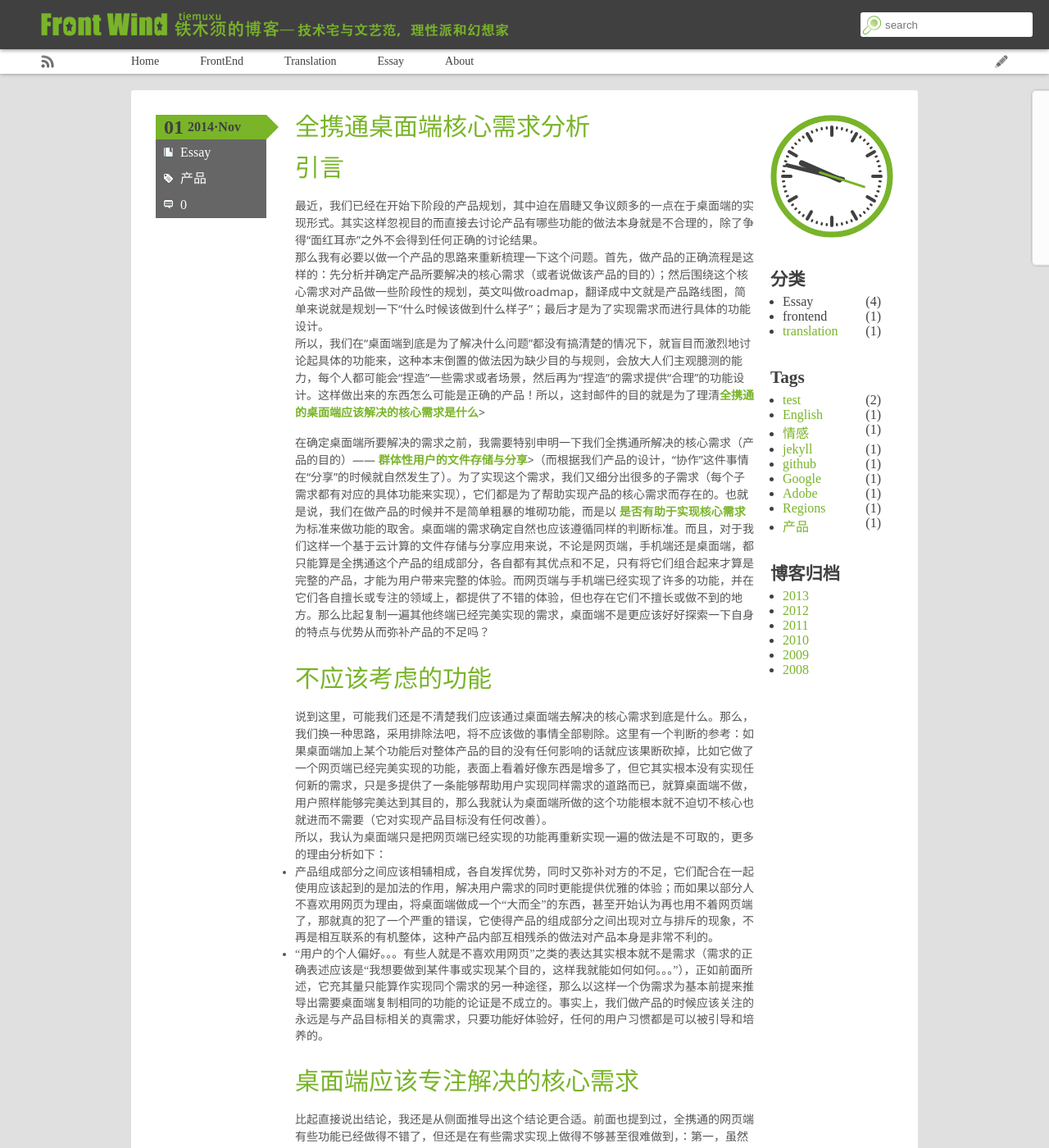
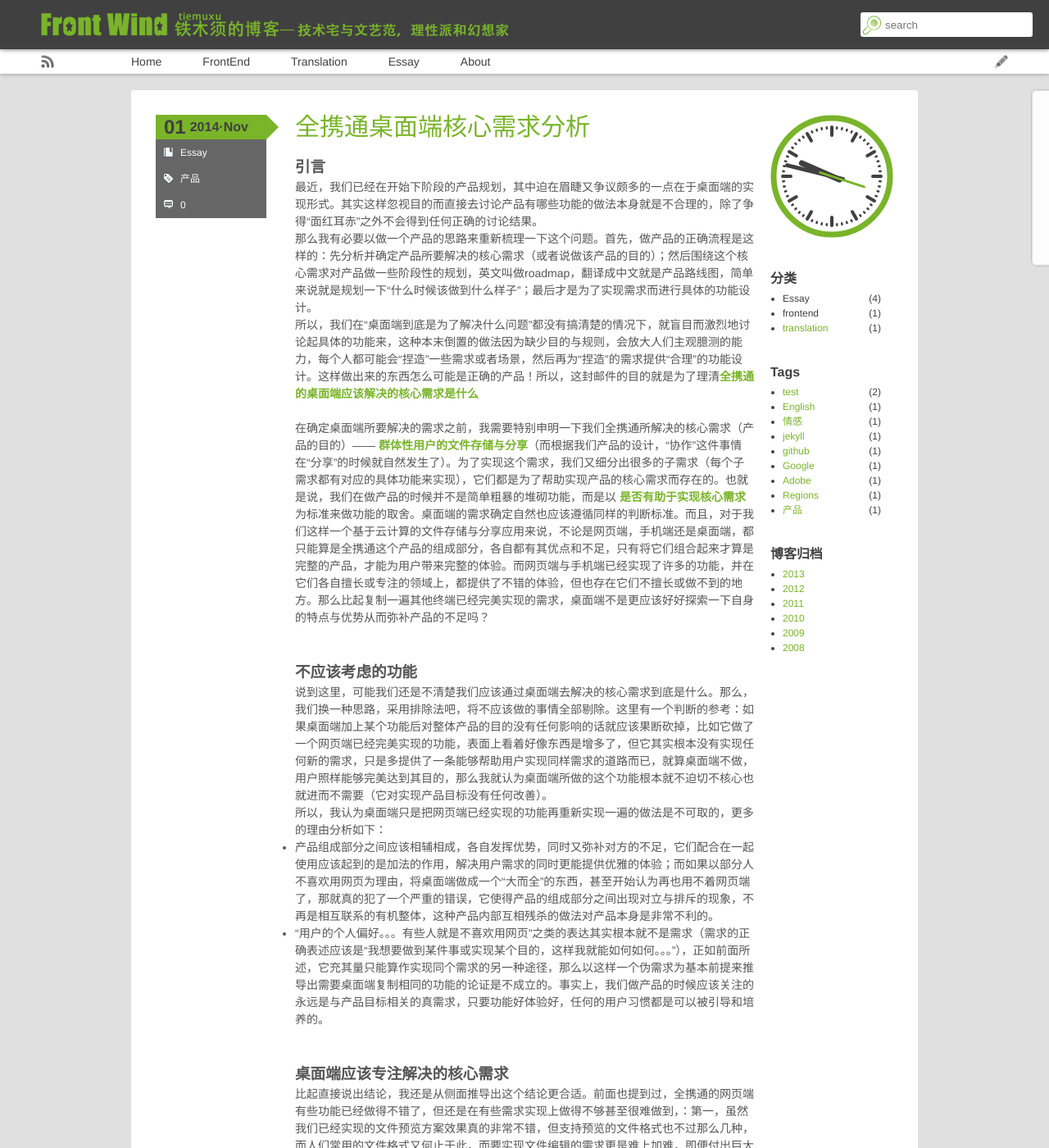
Before and after one commit to tiemuxu/tiemuxu.github.com, a Jekyll site: the page built from _posts/Essay/2014-11-01-Demand-Analysis-For-PC-Client-Of-HandsSync.html, in a window 1280 px wide and 1400 px high. Shown: the whole window at 82% size. Built offline with Jekyll 4.4.1, drawn with Linux system fonts in a browser that asks for light colours; Markdown is read by kramdown in place of the engine named in the settings; comment, search, counter and statistics services are not loaded; some of the changed text lies outside the part shown.

Commit message:
Correct some faults in new essay

```diff
--- a/_posts/Essay/2014-11-01-Demand-Analysis-For-PC-Client-Of-HandsSync.html
+++ b/_posts/Essay/2014-11-01-Demand-Analysis-For-PC-Client-Of-HandsSync.html
@@ -5,15 +5,15 @@ categories: Essay
 tags: 产品
 ---
 <div>
-	<h2>引言</h2>
+	<h3>引言</h3>
 	<p>最近，我们已经在开始下阶段的产品规划，其中迫在眉睫又争议颇多的一点在于桌面端的实现形式。其实这样忽视目的而直接去讨论产品有哪些功能的做法本身就是不合理的，除了争得“面红耳赤”之外不会得到任何正确的讨论结果。</p>
 	<p>那么我有必要以做一个产品的思路来重新梳理一下这个问题。首先，做产品的正确流程是这样的：先分析并确定产品所要解决的核心需求（或者说做该产品的目的）；然后围绕这个核心需求对产品做一些阶段性的规划，英文叫做roadmap，翻译成中文就是产品路线图，简单来说就是规划一下“什么时候该做到什么样子”；最后才是为了实现需求而进行具体的功能设计。</p>
-	<p>所以，我们在“桌面端到底是为了解决什么问题”都没有搞清楚的情况下，就盲目而激烈地讨论起具体的功能来，这种本末倒置的做法因为缺少目的与规则，会放大人们主观臆测的能力，每个人都可能会“捏造”一些需求或者场景，然后再为“捏造”的需求提供“合理”的功能设计。这样做出来的东西怎么可能是正确的产品！所以，这封邮件的目的就是为了理清<span style="color:#79b429;font-weight:bold;">全携通的桌面端应该解决的核心需求是什么</span>></p>
+	<p>所以，我们在“桌面端到底是为了解决什么问题”都没有搞清楚的情况下，就盲目而激烈地讨论起具体的功能来，这种本末倒置的做法因为缺少目的与规则，会放大人们主观臆测的能力，每个人都可能会“捏造”一些需求或者场景，然后再为“捏造”的需求提供“合理”的功能设计。这样做出来的东西怎么可能是正确的产品！所以，这封邮件的目的就是为了理清<span style="color:#79b429;font-weight:bold;">全携通的桌面端应该解决的核心需求是什么</span></p>
 	<br />
-	<p>在确定桌面端所要解决的需求之前，我需要特别申明一下我们全携通所解决的核心需求（产品的目的）—— <span style="color:#79b429;font-weight:bold;">群体性用户的文件存储与分享</span>>（而根据我们产品的设计，“协作”这件事情在“分享”的时候就自然发生了）。为了实现这个需求，我们又细分出很多的子需求（每个子需求都有对应的具体功能来实现），它们都是为了帮助实现产品的核心需求而存在的。也就是说，我们在做产品的时候并不是简单粗暴的堆砌功能，而是以 <span style="color:#79b429;font-weight:bold;">是否有助于实现核心需求</span> 为标准来做功能的取舍。桌面端的需求确定自然也应该遵循同样的判断标准。而且，对于我们这样一个基于云计算的文件存储与分享应用来说，不论是网页端，手机端还是桌面端，都只能算是全携通这个产品的组成部分，各自都有其优点和不足，只有将它们组合起来才算是完整的产品，才能为用户带来完整的体验。而网页端与手机端已经实现了许多的功能，并在它们各自擅长或专注的领域上，都提供了不错的体验，但也存在它们不擅长或做不到的地方。那么比起复制一遍其他终端已经完美实现的需求，桌面端不是更应该好好探索一下自身的特点与优势从而弥补产品的不足吗？</p>
+	<p>在确定桌面端所要解决的需求之前，我需要特别申明一下我们全携通所解决的核心需求（产品的目的）—— <span style="color:#79b429;font-weight:bold;">群体性用户的文件存储与分享</span>（而根据我们产品的设计，“协作”这件事情在“分享”的时候就自然发生了）。为了实现这个需求，我们又细分出很多的子需求（每个子需求都有对应的具体功能来实现），它们都是为了帮助实现产品的核心需求而存在的。也就是说，我们在做产品的时候并不是简单粗暴的堆砌功能，而是以 <span style="color:#79b429;font-weight:bold;">是否有助于实现核心需求</span> 为标准来做功能的取舍。桌面端的需求确定自然也应该遵循同样的判断标准。而且，对于我们这样一个基于云计算的文件存储与分享应用来说，不论是网页端，手机端还是桌面端，都只能算是全携通这个产品的组成部分，各自都有其优点和不足，只有将它们组合起来才算是完整的产品，才能为用户带来完整的体验。而网页端与手机端已经实现了许多的功能，并在它们各自擅长或专注的领域上，都提供了不错的体验，但也存在它们不擅长或做不到的地方。那么比起复制一遍其他终端已经完美实现的需求，桌面端不是更应该好好探索一下自身的特点与优势从而弥补产品的不足吗？</p>
 	<br />
 	<br />
-	<h2>不应该考虑的功能</h2>
+	<h3>不应该考虑的功能</h3>
 	<p>说到这里，可能我们还是不清楚我们应该通过桌面端去解决的核心需求到底是什么。那么，我们换一种思路，采用排除法吧，将不应该做的事情全部剔除。这里有一个判断的参考：如果桌面端加上某个功能后对整体产品的目的没有任何影响的话就应该果断砍掉，比如它做了一个网页端已经完美实现的功能，表面上看着好像东西是增多了，但它其实根本没有实现任何新的需求，只是多提供了一条能够帮助用户实现同样需求的道路而已，就算桌面端不做，用户照样能够完美达到其目的，那么我就认为桌面端所做的这个功能根本就不迫切不核心也就进而不需要（它对实现产品目标没有任何改善）。</p>
 	<p>所以，我认为桌面端只是把网页端已经实现的功能再重新实现一遍的做法是不可取的，更多的理由分析如下：</p>
 	<ul style="list-style-type:disc;">
--- a/css/layout.css
+++ b/css/layout.css
@@ -5,7 +5,7 @@
 
 body {
   background-color: #E0E0E0;
-  font: 12px/1.5 "Helvetica Neue",Arial,”LiHei Pro Medium”,”SimHei”,”sans-serif";
+  font: 12px/1.5 Helvetica,Arial,”LiHei Pro Medium”,”SimHei”, sans-serif;
 }
 
 h1 {
@@ -347,7 +347,7 @@ div.category:hover, div.tag:hover, div.comment:hover {
   margin-bottom: 20px;
 }
 .content p {
-	font: 14px/1.5 "Microsoft Yahei","Microsoft JhengHei",Pmingliu,"Segoe UI","Segoe UI Web Regular","Segoe UI Symbol","Helvetica Neue","BBAlpha Sans","S60 Sans",Arial,"sans-serif";
+	font-size: 14px;
 	font-weight: lighter;
 }
 .content p.small {
```
Also changed, not shown: other parts of _posts/Essay/2014-11-01-Demand-Analysis-For-PC-Client-Of-HandsSync.html (+4 -4 lines).
